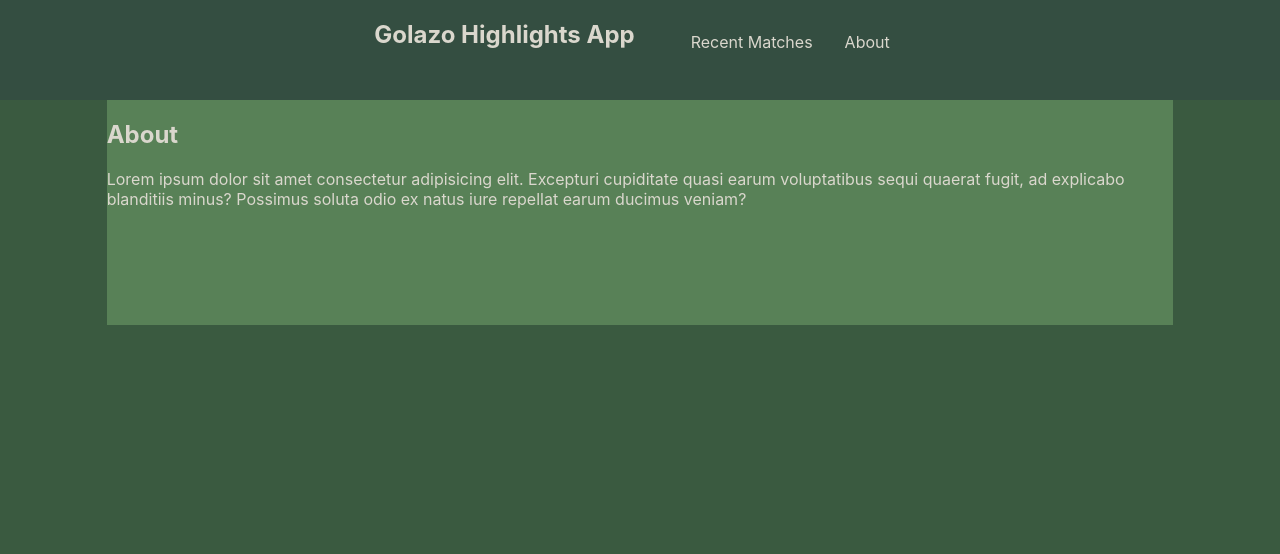
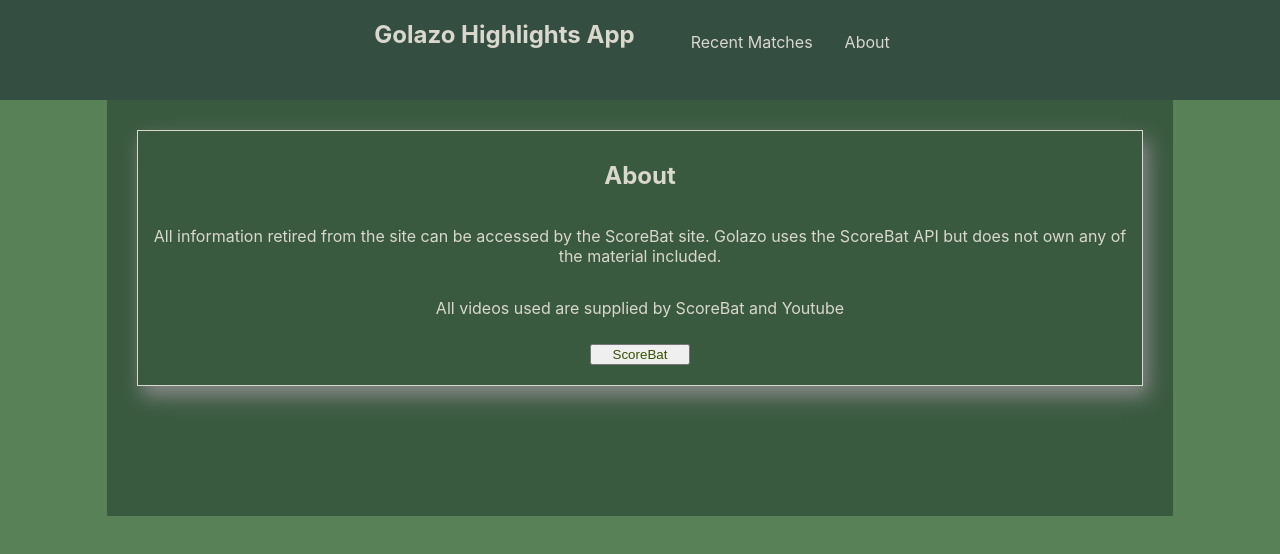
Before and after one commit to fcondori1/golazo-highlights-app, a React (Create React App) app in the folder golazo-highlights-app/: page /about in a window 1280 px wide. Shown: the top 554 px of the page. Built offline with nearby package versions, Linux system fonts and the light colour scheme.

Commit message:
about css

```diff
--- a/golazo-highlights-app/src/App.css
+++ b/golazo-highlights-app/src/App.css
@@ -5,7 +5,7 @@ body * {
 body {
 	/* background-image: url('/public/soccerfield3.png'); */
 	color: #dad7cd;
-	background-color: #3a5a40;
+	background-color: #588157;
 	/* display: grid;
 	grid-template-rows: 1fr 2fr 1fr;
 	grid-template-columns: 1fr 2fr 1fr; */
@@ -16,7 +16,7 @@ body {
 }
 .container {
 	/* background-image: url('/public/soccerfield2.png'); */
-	background-color: #588157;
+	background-color: #3a5a40;
 	/* background-size: cover; */
 	/* background-repeat: no-repeat; */
 	/* border: solid rgb(0, 238, 255) 10px; */
@@ -70,13 +70,13 @@ body {
 }
 
 .color-left {
-	background-color: #3a5a40;
+	background-color: #588157;
 	grid-row: 2/span 2;
 	grid-column: 3/span 2;
 }
 
 .color-right {
-	background-color: #3a5a40;
+	background-color: #588157;
 	grid-row: 2/span 2;
 	grid-column: 1;
 }
--- a/golazo-highlights-app/src/components/About/About.css
+++ b/golazo-highlights-app/src/components/About/About.css
@@ -0,0 +1,21 @@
+.about-page {
+	display: flex;
+	flex-direction: column;
+	justify-content: center;
+	align-items: center;
+	margin: 30px;
+	text-align: center;
+	border: 1px solid;
+	padding: 10px;
+	box-shadow: 5px 10px 18px #888888;
+}
+
+.info {
+	text-align: center;
+}
+
+.scorebat {
+	width: 100px;
+	color: rgb(54, 80, 1);
+    margin: 10px;
+}
--- a/golazo-highlights-app/src/components/About/About.js
+++ b/golazo-highlights-app/src/components/About/About.js
@@ -5,12 +5,17 @@ function About(props) {
 	return (
 		<div className='about-page'>
 			<h2>About</h2>
-			<p>
-				Lorem ipsum dolor sit amet consectetur adipisicing elit. Excepturi
-				cupiditate quasi earum voluptatibus sequi quaerat fugit, ad explicabo
-				blanditiis minus? Possimus soluta odio ex natus iure repellat earum
-				ducimus veniam?
+			<p className='info'>
+				All information retired from the site can be accessed by the ScoreBat
+				site. Golazo uses the ScoreBat API but does not own any of the material
+				included.
 			</p>
+			<p className='info'>
+				All videos used are supplied by ScoreBat and Youtube
+			</p>
+			<button className='scorebat' onClick="location.href='https://www.scorebat.com/video-api/'">
+				ScoreBat
+			</button>
 		</div>
 	);
 }
--- a/golazo-highlights-app/src/components/Main/Main.js
+++ b/golazo-highlights-app/src/components/Main/Main.js
@@ -5,6 +5,7 @@ function Main(props) {
 		<div className='page'>
 			<p>Hello from the main page Welcome to the games of the week!</p>
 			{/* <img src='../../../public/soccerfield2.png' alt='soccer field' className='soccer'></img> */}
+
 		</div>
 	);
 }
```
